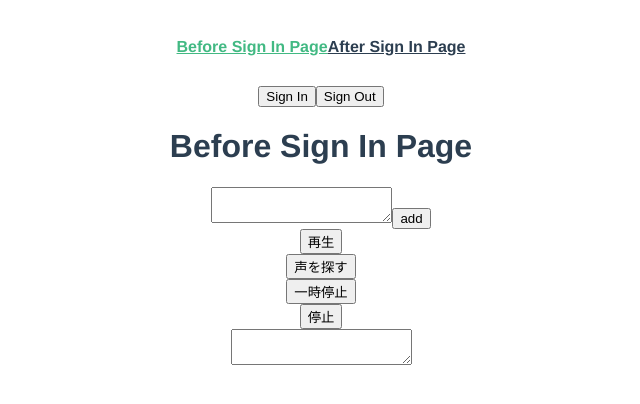
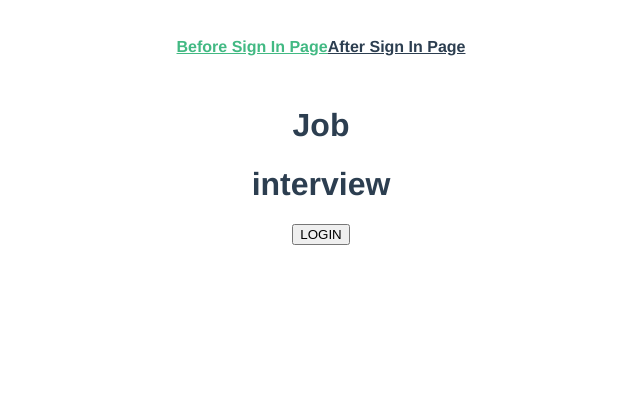
Before and after one commit to beginners-luckk/beginners-luck, a Vue app: page /BeforeSignIn in a window 1280 px wide. Shown: the top 404 px of the page, without its empty margins (319-959 px from the left). Built offline with nearby package versions, Linux system fonts and the light colour scheme; no server answers.

Commit message:
微調整

```diff
--- a/src/App.vue
+++ b/src/App.vue
@@ -4,26 +4,26 @@
       <router-link to="/BeforeSignIn">Before Sign In Page</router-link>
       <router-link to="/AfterSignIn">After Sign In Page</router-link>
     </div>
-    <div class="sign-in">
+    <!-- <div class="sign-in">
       <button @click="signIn">Sign In</button>
       <button @click="signOut">Sign Out</button>
-    </div>
+    </div> -->
     <router-view />
-    <make-question />
-    <practice />
+    <!-- <make-question />
+    <practice /> -->
   </div>
 </template>
 
 <script>
-import MakeQuestion from "./components/makeQuestion.vue"
-import practice from "./components/practice.vue"
+// import MakeQuestion from "./components/makeQuestion.vue"
+// import practice from "./components/practice.vue"
 
 export default {
   name: "App",
-  components: {
-    practice,
-    MakeQuestion,
-  },
+  // components: {
+  //   practice,
+  //   MakeQuestion,
+  // },
   methods: {
     signIn() {
       this.$store.dispatch("signInWithGoogle")
--- a/src/views/AfterSignin.vue
+++ b/src/views/AfterSignin.vue
@@ -2,14 +2,22 @@
   <div>
     <h1>After Sign In Page</h1>
     <UserProfile />
+    <make-question />
+    <button @click="signOut">Sign Out</button>
   </div>
 </template>
 
 <script>
 import UserProfile from "@/components/UserProfile.vue"
+import makeQuestion from "@/components/makeQuestion.vue"
+
 export default {
   components: {
     UserProfile,
+    makeQuestion,
+  },
+  signOut() {
+    this.$store.dispatch("signOut")
   },
 }
 </script>
--- a/src/views/BeforeSignin.vue
+++ b/src/views/BeforeSignin.vue
@@ -1,5 +1,21 @@
 <template>
   <div>
-    <h1>Before Sign In Page</h1>
+    <h1 class="title">Job</h1>
+    <h1 class="title">interview</h1>
+    <button class="login" @click="signIn">LOGIN</button>
   </div>
 </template>
+<script>
+export default {
+  methods: {
+    signIn() {
+      this.$store.dispatch("signInWithGoogle")
+    },
+  },
+}
+</script>
+<style>
+.title {
+  text-align: center;
+}
+</style>
```
